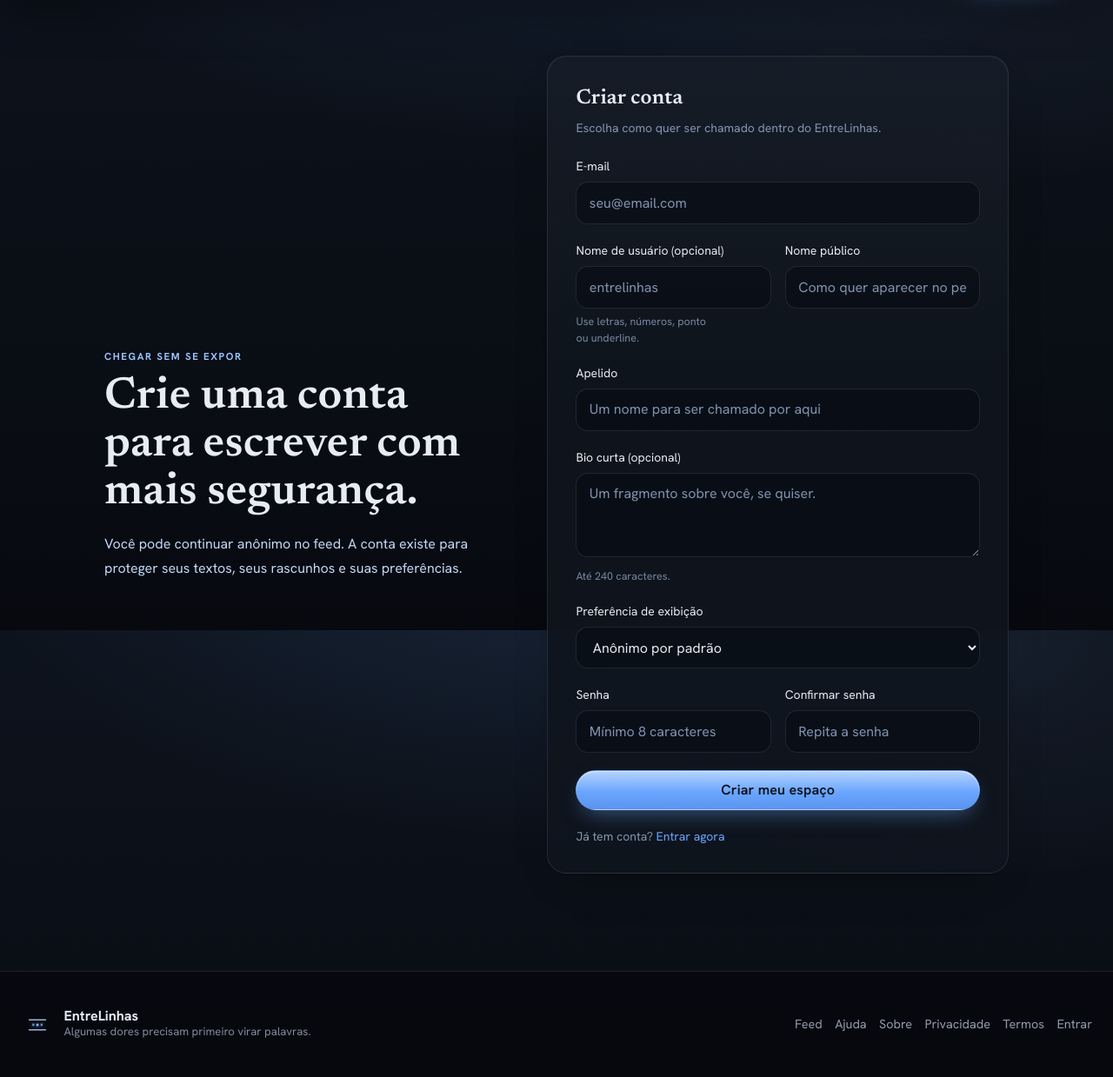
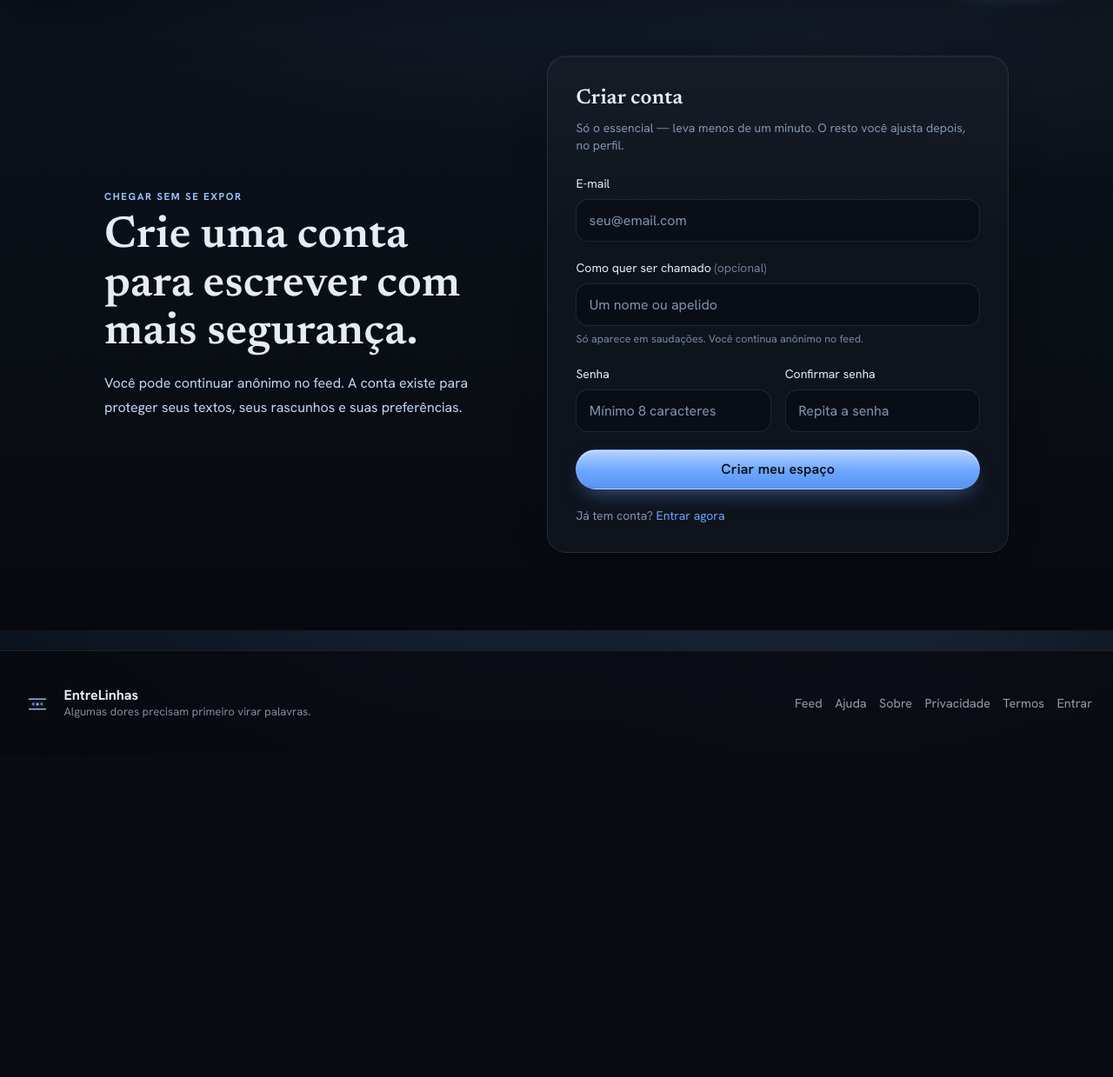
Before and after one commit to CodeByRamos/EntreLinhas.Project, a Flask app: page /registro in a window 1280 px wide. Shown: the part 75-1314 px from the top of the page at 87% size. After the commit the page ends 901 px from the top, so only its background shows below. Run offline with Flask 3, Linux system fonts and the light colour scheme; some libraries are stand-ins or nearby versions.

Commit message:
Enxuga cadastro e reações (remove redundâncias)
- Cadastro: de 7 campos para o essencial (e-mail, nome opcional, senha+confirmação).
  Some os três campos de nome redundantes (usuário/público/apelido), bio e
  visibilidade — username é gerado do e-mail e o resto se ajusta no perfil.
- Reações: 5 → 4 respostas distintas (te entendo / força / abraço / me inspirou);
  remove "carinho", que se sobrepunha a "abraço".
- DRY: a lista de reações passa a vir de uma fonte única (config.py) via
  window.EL_REACOES, em vez de duplicada no reactions.js.

Co-Authored-By: Claude Opus 4.8 <noreply@anthropic.com>

```diff
--- a/config.py
+++ b/config.py
@@ -79,10 +79,11 @@ CATEGORIAS = [
 
 # Reações com ícones de linha (renderizados em SVG pelo front-end, sem emoji).
 # 'valor' é a chave persistida no banco — não mude sem migrar os dados existentes.
+# Conjunto enxuto: cada reação é uma resposta distinta a um desabafo
+# (identificar-se / encorajar / acolher / ser tocado), sem sobreposição.
 REACOES = [
     {'valor': 'te_entendo', 'nome': 'Te entendo', 'icon': 'empathy'},
     {'valor': 'forca', 'nome': 'Força', 'icon': 'sprout'},
     {'valor': 'abraco', 'nome': 'Abraço', 'icon': 'embrace'},
-    {'valor': 'coracao', 'nome': 'Carinho', 'icon': 'heart'},
     {'valor': 'inspirador', 'nome': 'Me inspirou', 'icon': 'spark'}
 ]
--- a/templates/auth/registro.html
+++ b/templates/auth/registro.html
@@ -12,7 +12,7 @@
 
   <section class="glass-panel auth-card">
     <h2 class="text-2xl font-bold mb-2 font-display" style="color:var(--text-main);">Criar conta</h2>
-    <p class="text-sm mb-6" style="color:var(--text-muted);">Escolha como quer ser chamado dentro do EntreLinhas.</p>
+    <p class="text-sm mb-6" style="color:var(--text-muted);">Só o essencial — leva menos de um minuto. O resto você ajusta depois, no perfil.</p>
 
     <form method="POST" class="space-y-5">
       <input type="hidden" name="next" value="{{ next_url or '' }}">
@@ -22,45 +22,20 @@
         <input type="email" id="email" name="email" required autocomplete="email" class="input-modern w-full" placeholder="seu@email.com">
       </div>
 
-      <div class="grid grid-cols-1 md:grid-cols-2 gap-4">
-        <div>
-          <label for="username" class="block text-sm mb-2" style="color:var(--text-main);">Nome de usuário (opcional)</label>
-          <input type="text" id="username" name="username" minlength="3" maxlength="30" pattern="[A-Za-z0-9_\.]+" class="input-modern w-full" placeholder="entrelinhas">
-          <p class="form-helper">Use letras, números, ponto ou underline.</p>
-        </div>
-        <div>
-          <label for="display_name" class="block text-sm mb-2" style="color:var(--text-main);">Nome público</label>
-          <input type="text" id="display_name" name="display_name" minlength="3" maxlength="30" class="input-modern w-full" placeholder="Como quer aparecer no perfil">
-        </div>
-      </div>
-
       <div>
-        <label for="nickname" class="block text-sm mb-2" style="color:var(--text-main);">Apelido</label>
-        <input type="text" id="nickname" name="nickname" minlength="3" maxlength="30" class="input-modern w-full" placeholder="Um nome para ser chamado por aqui">
-      </div>
-
-      <div>
-        <label for="bio" class="block text-sm mb-2" style="color:var(--text-main);">Bio curta (opcional)</label>
-        <textarea id="bio" name="bio" rows="3" maxlength="240" class="input-modern w-full" placeholder="Um fragmento sobre você, se quiser."></textarea>
-        <p class="form-helper">Até 240 caracteres.</p>
-      </div>
-
-      <div>
-        <label for="default_visibility_mode" class="block text-sm mb-2" style="color:var(--text-main);">Preferência de exibição</label>
-        <select id="default_visibility_mode" name="default_visibility_mode" class="input-modern w-full">
-          <option value="anonymous" selected>Anônimo por padrão</option>
-          <option value="profile">Mostrar meu perfil por padrão</option>
-        </select>
+        <label for="nickname" class="block text-sm mb-2" style="color:var(--text-main);">Como quer ser chamado <span style="color:var(--text-faint);">(opcional)</span></label>
+        <input type="text" id="nickname" name="nickname" minlength="3" maxlength="30" autocomplete="nickname" class="input-modern w-full" placeholder="Um nome ou apelido">
+        <p class="form-helper">Só aparece em saudações. Você continua anônimo no feed.</p>
       </div>
 
       <div class="grid grid-cols-1 md:grid-cols-2 gap-4">
         <div>
           <label for="password" class="block text-sm mb-2" style="color:var(--text-main);">Senha</label>
-          <input type="password" id="password" name="password" required minlength="8" maxlength="128" class="input-modern w-full" placeholder="Mínimo 8 caracteres">
+          <input type="password" id="password" name="password" required minlength="8" maxlength="128" autocomplete="new-password" class="input-modern w-full" placeholder="Mínimo 8 caracteres">
         </div>
         <div>
           <label for="confirm_password" class="block text-sm mb-2" style="color:var(--text-main);">Confirmar senha</label>
-          <input type="password" id="confirm_password" name="confirm_password" required minlength="8" maxlength="128" class="input-modern w-full" placeholder="Repita a senha">
+          <input type="password" id="confirm_password" name="confirm_password" required minlength="8" maxlength="128" autocomplete="new-password" class="input-modern w-full" placeholder="Repita a senha">
         </div>
       </div>
 
--- a/templates/base.html
+++ b/templates/base.html
@@ -169,6 +169,7 @@
     </div>
   </footer>
 
+  <script>window.EL_REACOES = {{ config['REACOES']|tojson }};</script>
   <script src="{{ url_for('static', filename='js/main.js') }}"></script>
   <script>
     document.addEventListener('DOMContentLoaded', function() {
```
Also changed, not shown: static/js/reactions.js (+10 -10 lines), entrelinhas.db.
